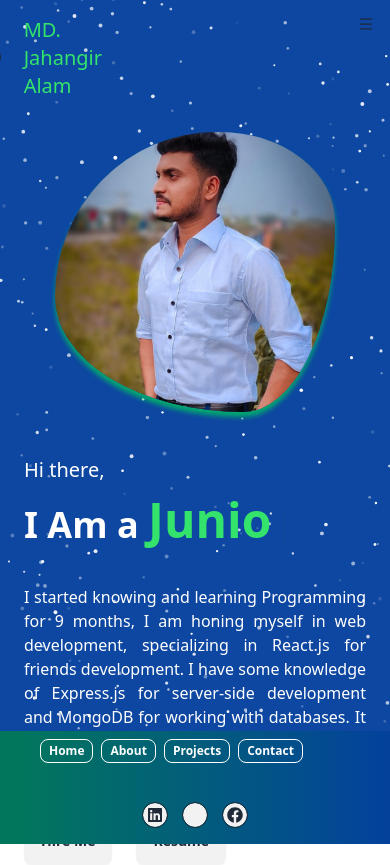
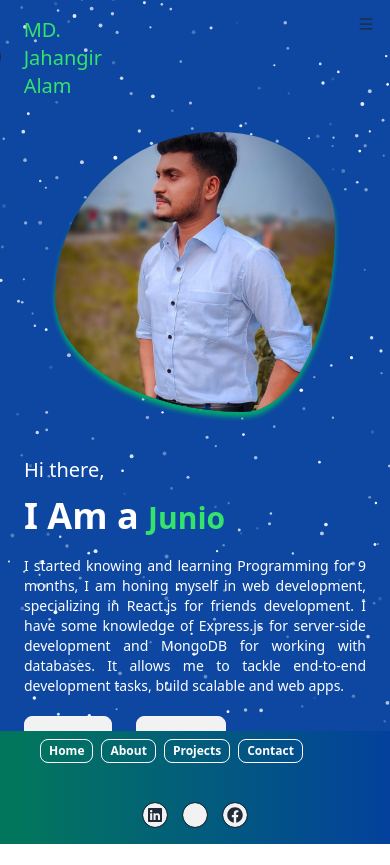
Before and after one commit to Jahangir506/personal-portfolio, a React (Vite) app: page / in a window 390 px wide. After the commit the page ends 844 px from the top, so only its background shows below. Built offline with nearby package versions, Linux system fonts and the light colour scheme; some icons are missing.

Commit message:
this code somethings changes

```diff
--- a/src/components/BannerIntro/BannerIntro.jsx
+++ b/src/components/BannerIntro/BannerIntro.jsx
@@ -16,15 +16,15 @@ const BannerIntro = () => {
         <div className="flex justify-between gap-6 w-full flex-col-reverse lg:flex-row items-center">
           <div className="flex-1 min-w-4xl px-6 lg:px-2">
             <h2 className="text-xl font-medium mb-3">Hi there,</h2>
-            <div className="space-y-10">
+            <div className="space-y-5 lg:space-y-10">
               <h2 className="text-4xl font-bold ">
                 I Am a{" "}
-                <span className="text-5xl text-extrabold text-[#34e36b] shadow-[#34e36b]">
+                <span className="text-3xl lg:text-5xl text-extrabold text-[#34e36b] shadow-[#34e36b]">
                   {typewriter}
                 </span>
                 <Cursor cursorColor="#22c55e"></Cursor>
               </h2>
-              <p className="max-w-3xl text-justify">
+              <p className="max-w-lg text-sm lg:max-w-3xl text-justify">
                 I started knowing and learning Programming for 9 months,
                 I am honing myself in web development, specializing in React.js
                 for friends development. I have some knowledge of Express.js for
--- a/src/layouts/MainLayouts.jsx
+++ b/src/layouts/MainLayouts.jsx
@@ -8,7 +8,7 @@ const MainLayouts = () => {
   return (
     <>
       <ParticleBg />
-      <div className="absolute w-full top-28 md:top-32 bottom:24 md:bottom-32 text-white">
+      <div className="absolute w-full top-28 md:top-32 bottom-24 md:bottom-32 text-white">
         <Outlet />
       </div>
       <div className="max-w-7xl mx-auto">
@@ -16,7 +16,7 @@ const MainLayouts = () => {
       </div>
       <SideNav/>
       <div className="relative">
-        <div className="bottom-0 fixed left-0 z-200 w-full">
+        <div className="bottom-0 fixed left-0 z-50 w-full">
           <Footer />
         </div>
       </div>
```
